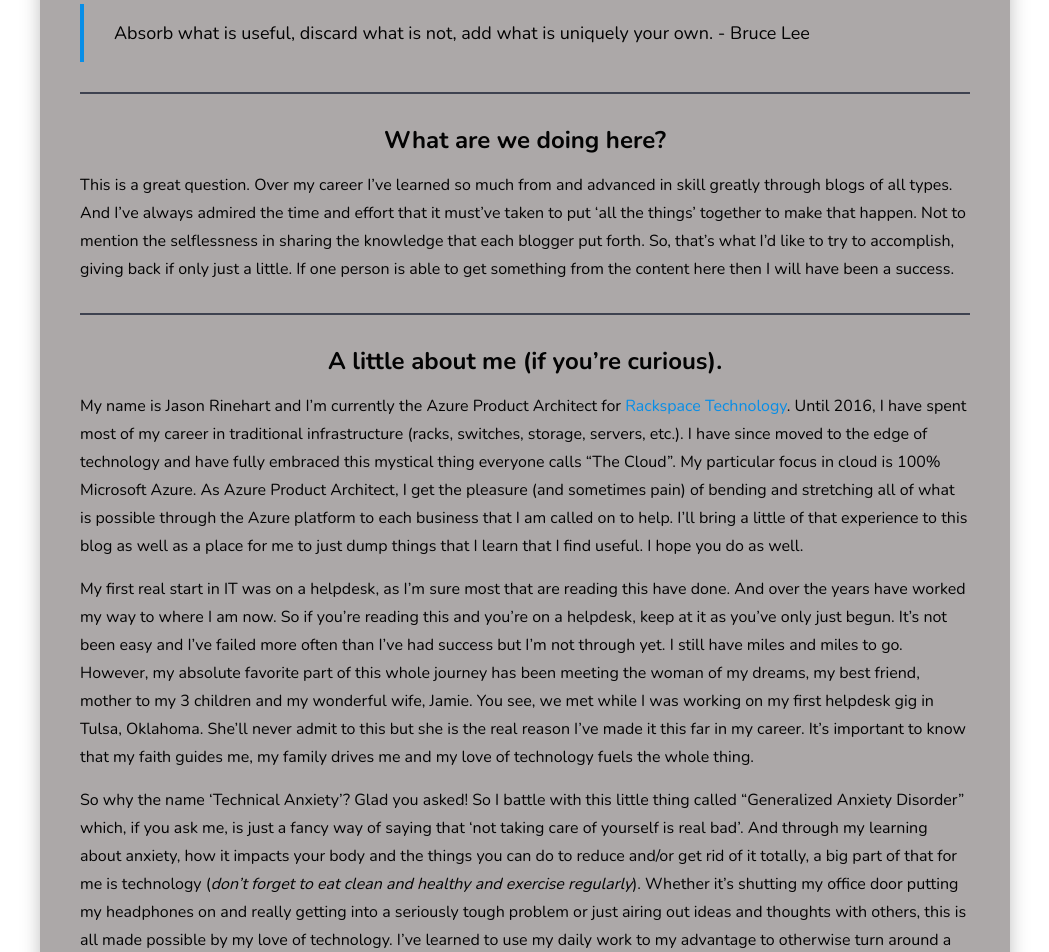
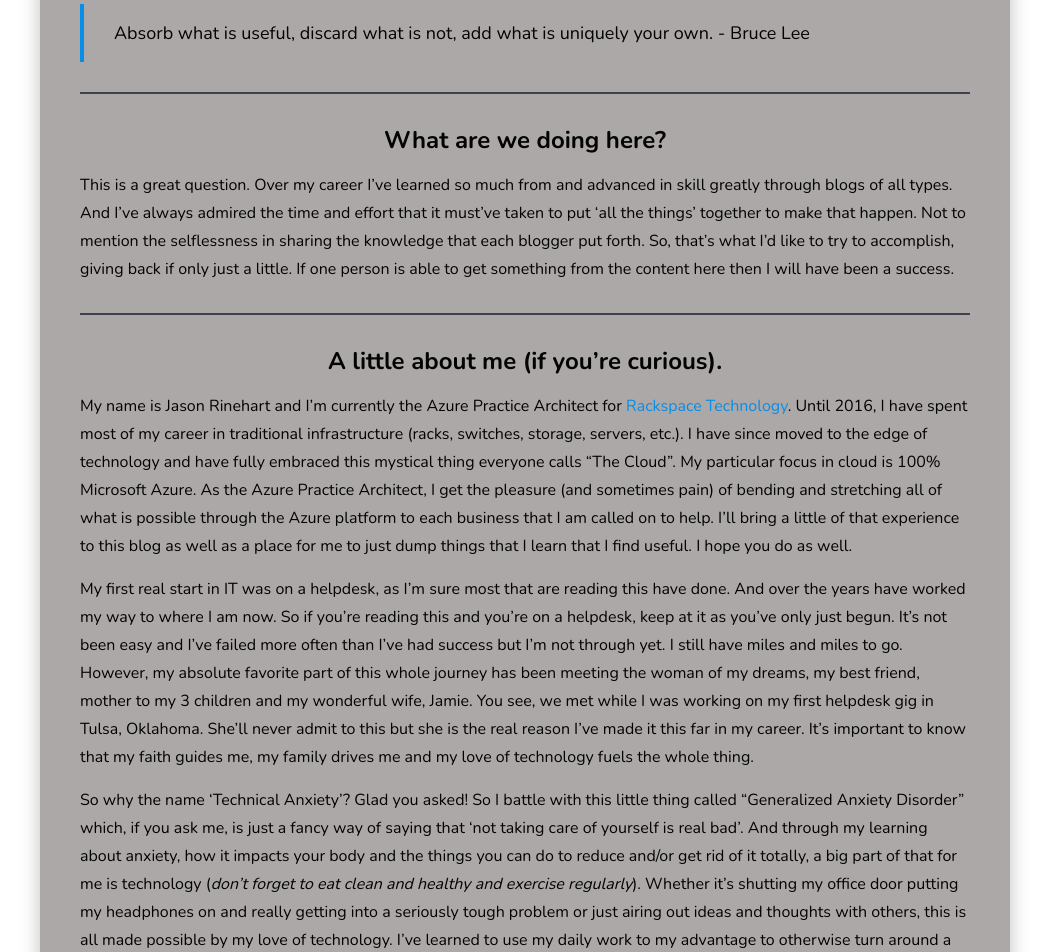
Before and after one commit to technicalanxiety/technicalanxiety.github.io, a Jekyll site: the page built from _pages/about.md, in a window 1280 px wide. Shown: the part 865-1817 px from the top of the page, without its empty margins (115-1164 px from the left). Built offline with Jekyll 4.4.1, drawn with Linux system fonts in a browser that asks for light colours; nearby versions of some CDN libraries.

```diff
--- a/_pages/about.md
+++ b/_pages/about.md
@@ -19,7 +19,7 @@
 ***
 ### A little about me (if you're curious).
 {: .text-center}
-My name is Jason Rinehart and I'm currently the Azure Product Architect for [Rackspace Technology]([https://www.rackspace.com/]). Until 2016, I have spent most of my career in traditional infrastructure (racks, switches, storage, servers, etc.). I have since moved to the edge of technology and have fully embraced this mystical thing everyone calls "The Cloud". My particular focus in cloud is 100% Microsoft Azure. As Azure Product Architect, I get the pleasure (and sometimes pain) of bending and stretching all of what is possible through the Azure platform to each business that I am called on to help. I'll bring a little of that experience to this blog as well as a place for me to just dump things that I learn that I find useful. I hope you do as well.
+My name is Jason Rinehart and I'm currently the Azure Practice Architect for [Rackspace Technology]([https://www.rackspace.com/]). Until 2016, I have spent most of my career in traditional infrastructure (racks, switches, storage, servers, etc.). I have since moved to the edge of technology and have fully embraced this mystical thing everyone calls "The Cloud". My particular focus in cloud is 100% Microsoft Azure. As the Azure Practice Architect, I get the pleasure (and sometimes pain) of bending and stretching all of what is possible through the Azure platform to each business that I am called on to help. I'll bring a little of that experience to this blog as well as a place for me to just dump things that I learn that I find useful. I hope you do as well.
 
 My first real start in IT was on a helpdesk, as I'm sure most that are reading this have done. And over the years have worked my way to where I am now. So if you're reading this and you're on a helpdesk, keep at it as you've only just begun. It's not been easy and I've failed more often than I've had success but I'm not through yet. I still have miles and miles to go. However, my absolute favorite part of this whole journey has been meeting the woman of my dreams, my best friend, mother to my 3 children and my wonderful wife, Jamie. You see, we met while I was working on my first helpdesk gig in Tulsa, Oklahoma. She'll never admit to this but she is the real reason I've made it this far in my career. It's important to know that my faith guides me, my family drives me and my love of technology fuels the whole thing.
 
```
Also changed, not shown: _posts/2024-2-16-thoughts-on-leadership.md (added, +23 -0 lines), 1 other file.
